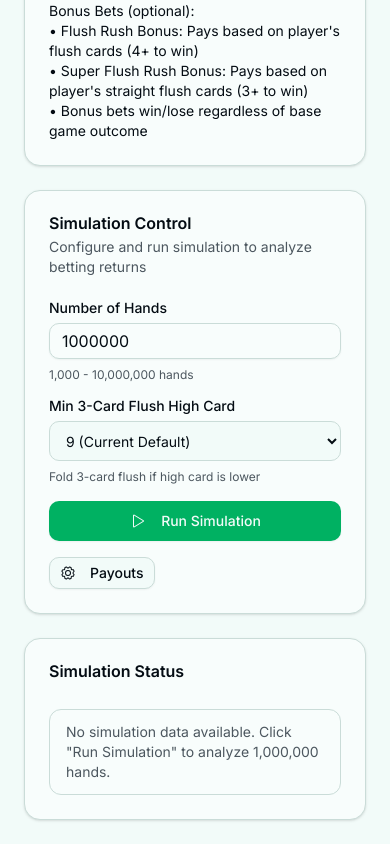
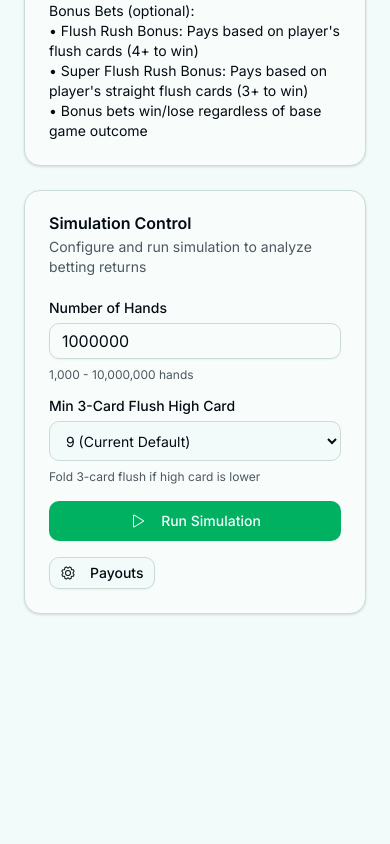
Before and after one commit to jambolo/i-luv-suits-casino, a React (Vite) app: page / in a window 390 px wide. Shown: the part 858-1702 px from the top of the page. After the commit the page ends 1496 px from the top, so only its background shows below. Built offline with nearby package versions, Linux system fonts and the light colour scheme.

Commit message:
Generated by Spark: Remove the simulation status display. It has no use.

```diff
--- a/src/App.tsx
+++ b/src/App.tsx
@@ -569,7 +569,6 @@ Bonus Bets (optional):
           </CardContent>
         </Card>
 
-        <div className="grid gap-6 md:grid-cols-2">
         <Card>
           <CardHeader>
             <CardTitle>Simulation Control</CardTitle>
@@ -647,29 +646,6 @@ Bonus Bets (optional):
             </Button>
           </CardContent>
         </Card>
-
-          <Card>
-            <CardHeader>
-              <CardTitle>Simulation Status</CardTitle>
-            </CardHeader>
-            <CardContent>
-              {results.length > 0 ? (
-                <Alert>
-                  <AlertDescription>
-                    Simulation complete! Analyzed {numHands.toLocaleString()} hands across {results.length} bet types.
-                    View the expected returns below.
-                  </AlertDescription>
-                </Alert>
-              ) : (
-                <Alert>
-                  <AlertDescription>
-                    No simulation data available. Click "Run Simulation" to analyze {numHands.toLocaleString()} hands.
-                  </AlertDescription>
-                </Alert>
-              )}
-            </CardContent>
-          </Card>
-        </div>
 
         {showConfig && (
           <Card>
```
Lines whose indentation alone changed are shown as unchanged.
